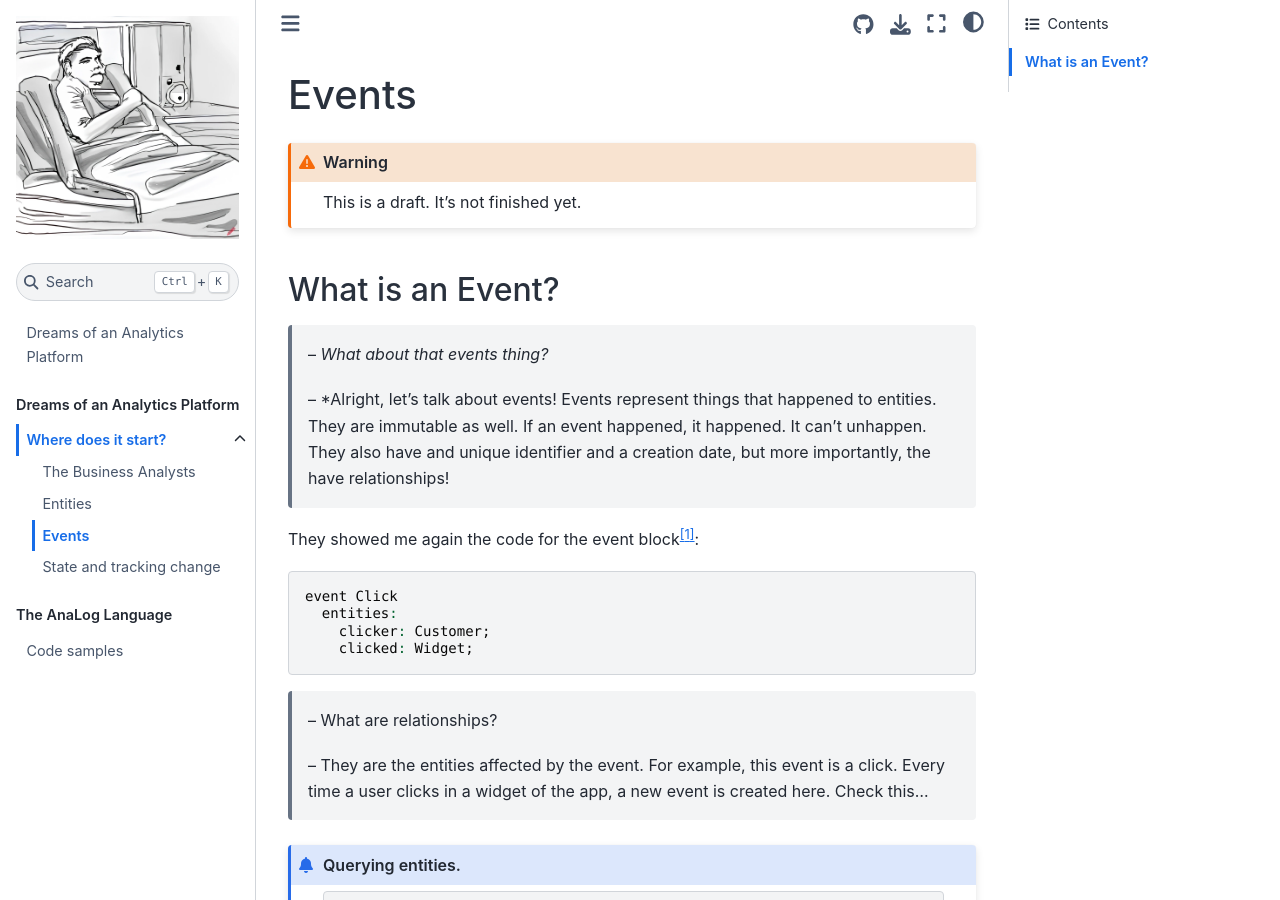
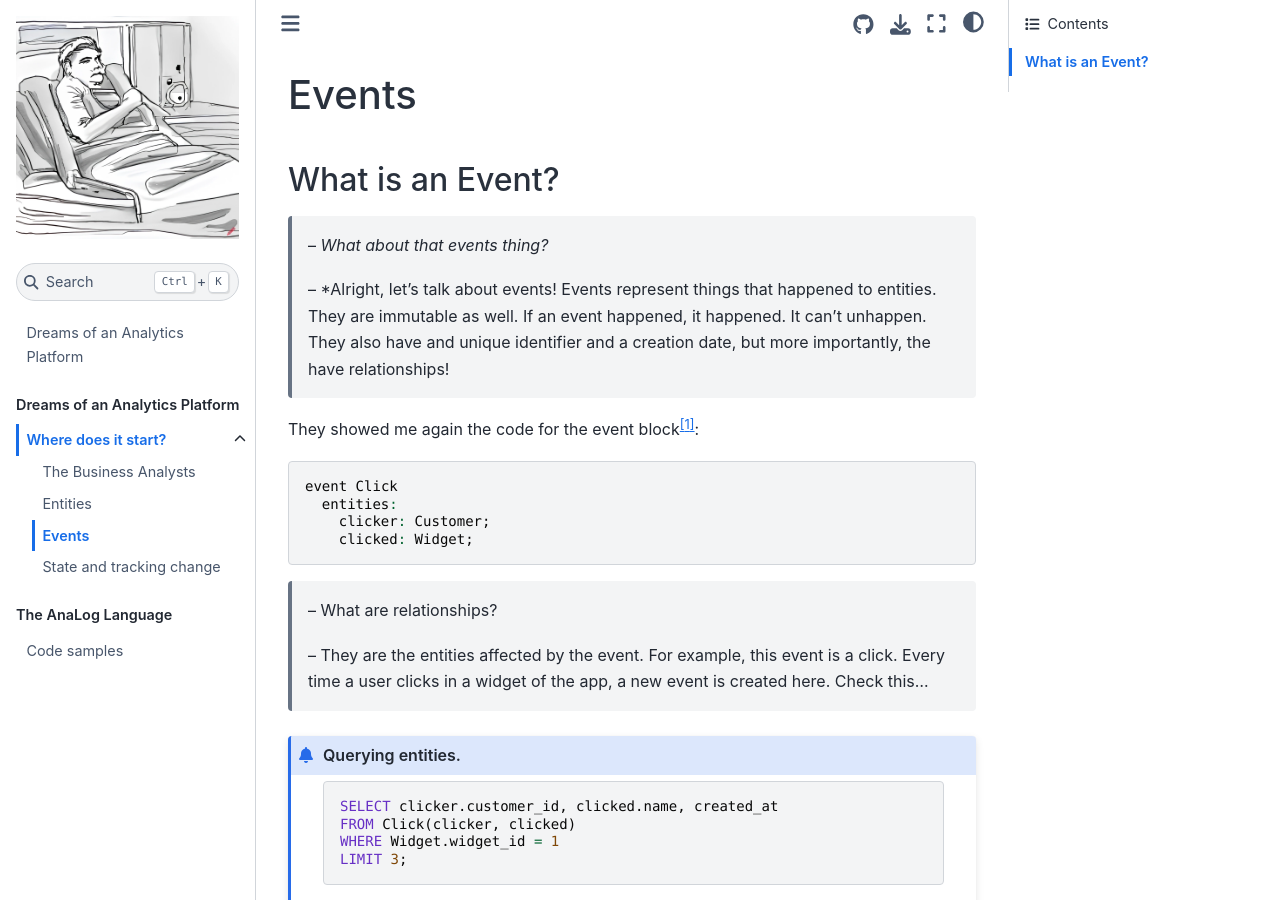
Before and after one commit to rcalsaverini/dreams, a Jupyter Book: the page built from contents/01/dreaming/01/contracts/03_events.md, in a window 1280 px wide and 900 px high. Built offline with Jupyter Book 1.0.4 settings and Sphinx 7.4.7 and the Sphinx Book theme 1.1.4, drawn with Linux system fonts in a browser that asks for light colours.

Commit message:
fixed a few typos

```diff
--- a/contents/01/dreaming/01/contracts/03_events.md
+++ b/contents/01/dreaming/01/contracts/03_events.md
@@ -1,8 +1,4 @@
 # Events
-
-:::{warning}
-This is a draft. It's not finished yet.
-:::
 
 ## What is an Event?
 
@@ -105,7 +101,7 @@
 >
 > – *I see! You don't use explicit joins in the contracts also, right?*
 >
-> Nope! There are no ways of defining explicit joins when defining the data assets. The idea of AnaLog is that if I need a different view of the data, with different joins, I create a new data asset. That way we limit how expensive are the datasets created by the users. It's a limitation, but it's not a severe one. On most cases business analysts like us don't need overly complicated queries. And you'll see that States solve most of the problems we have.
+> – *Nope! There are no ways of defining explicit joins when defining the data assets. The idea of AnaLog is that if I need a different view of the data, with different joins, I create a new data asset. That way we limit how expensive are the datasets created by the users. It's a limitation, but it's not a severe one. On most cases business analysts like us don't need overly complicated queries. And you'll see that States solve most of the problems we have.*
 >
 > – *What about left joins?*
 >
```
